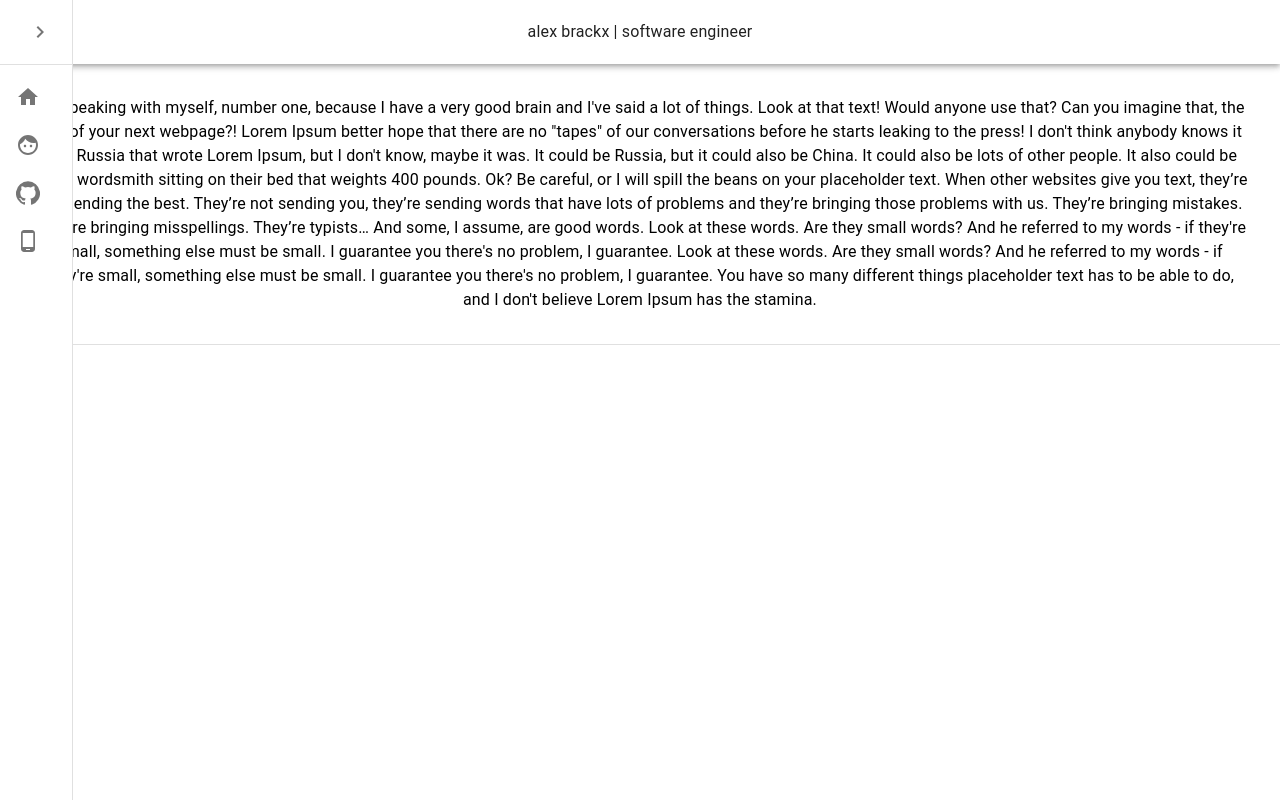
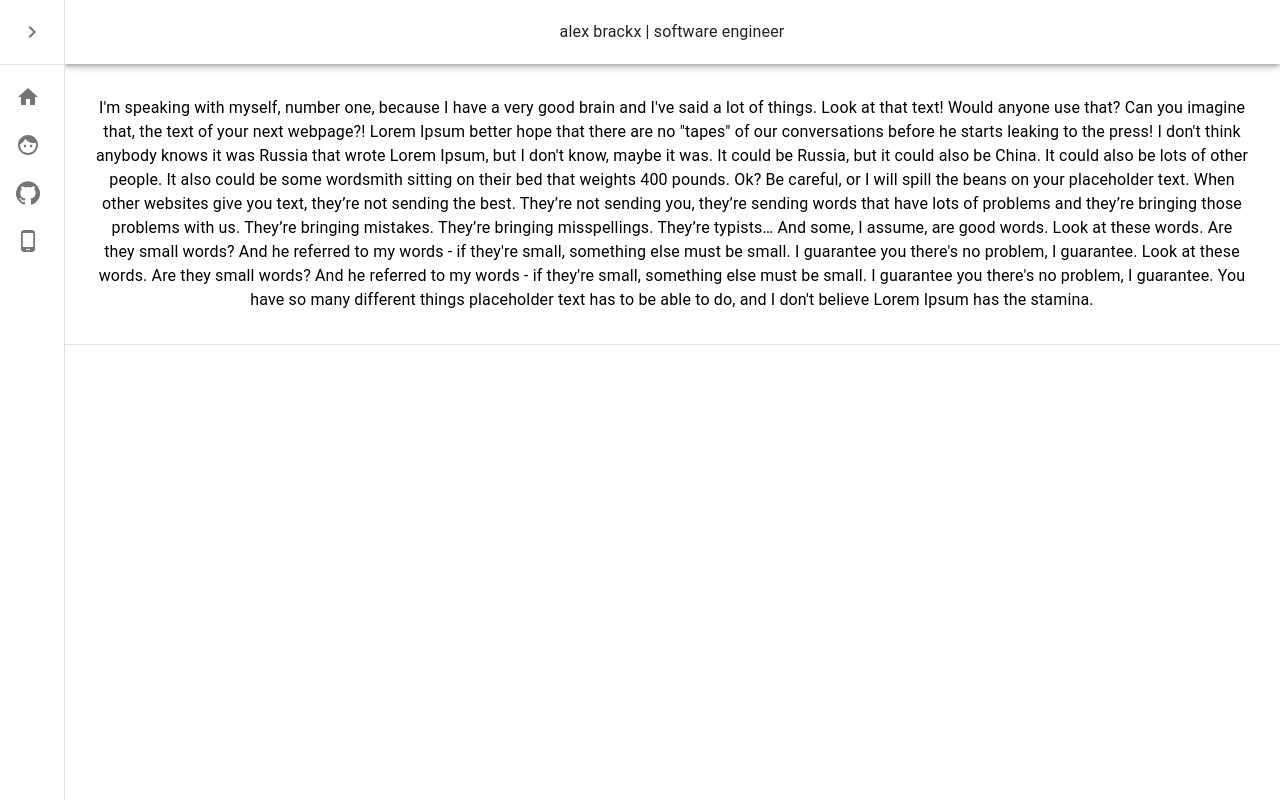
Before and after one commit to abrackx/brahts-ui, a React (Create React App) app: page / in a window 1280 px wide. Built offline with nearby package versions, Linux system fonts and the light colour scheme.

Commit message:
General layout is complete!

```diff
--- a/src/App.js
+++ b/src/App.js
@@ -22,16 +22,12 @@ const theme = createMuiTheme({
 });
 
 const useStyles = makeStyles((theme) => ({
-  grid: {
+  content: {
+    width: '100%'
+  },
+  root: {
     display: 'flex',
-  },
-  content: {
-  },
-  nav: {
-    width: '72px'
-  },
-  feedItem: {
-    display: 'flex'
+    textAlign: 'center'
   }
 }));
 
@@ -43,21 +39,14 @@ function App(props) {
   }
   const classes = useStyles();
   return (
-    <div className="App">
+    <div className={classes.root}>
       <ThemeProvider theme={theme}>
-        <Grid container className={classes.grid}>
-          <div className="nav">
-            <Grid item className={classes.nav}>
-            <Navigation handlePage={setPage} />
-          </Grid>
-          </div>
-
-          <Grid item className={classes.content} >
-            <Header />
-            <Feed page={page} />
-            <Divider />
-          </Grid>
-        </Grid>
+        <Navigation handlePage={setPage} />
+        <main className={classes.content}>
+          <Header />
+          <Feed page={page} />
+          <Divider />
+        </main>
       </ThemeProvider>
     </div>
   );
--- a/src/components/Navigation.js
+++ b/src/components/Navigation.js
@@ -24,6 +24,9 @@ const useStyles = makeStyles((theme) => ({
       menuButton: {
         marginRight: 36,
       },
+      hide: {
+        display: 'none',
+      },
       drawer: {
         width: drawerWidth,
         flexShrink: 0,
@@ -44,7 +47,7 @@ const useStyles = makeStyles((theme) => ({
         overflowX: 'hidden',
         width: theme.spacing(7) + 1,
         [theme.breakpoints.up('sm')]: {
-            width: theme.spacing(9),
+          width: theme.spacing(8)
         },
       },
       toolbar: {
@@ -54,10 +57,6 @@ const useStyles = makeStyles((theme) => ({
         padding: theme.spacing(0, 1),
         // necessary for content to be below app bar
         ...theme.mixins.toolbar,
-    },
-    content: {
-        flexGrow: 1,
-        padding: theme.spacing(3),
       },
 }));
 
@@ -71,7 +70,6 @@ export default function Navigation({ handlePage }) {
 
     return (
         <div className={classes.root}>
-
             <Drawer
                 variant="permanent"
                 className={clsx(classes.drawer, {
```
Lines whose indentation alone changed are shown as unchanged.
